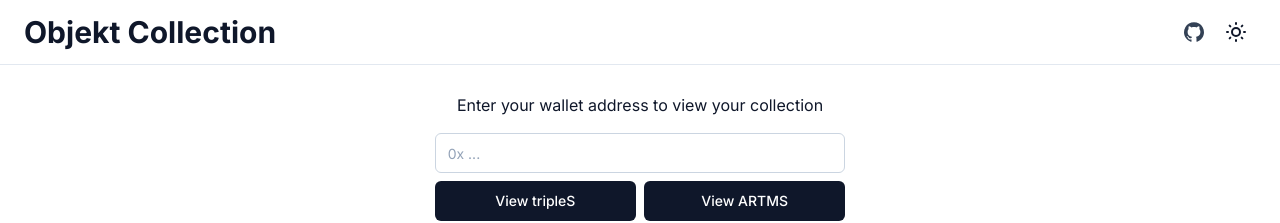
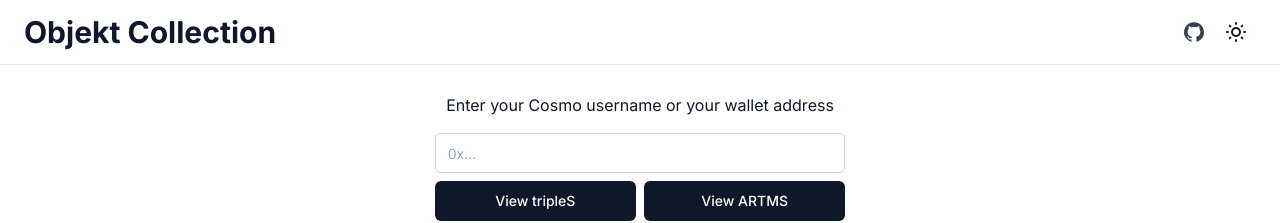
Before and after one commit to teamreflex/objekts, a Next.js app: page / in a window 1280 px wide. Shown: the top 223 px of the page. Built offline with nearby package versions, Linux system fonts and the light colour scheme.

Commit message:
add enter key submit

```diff
--- a/components/address-input.tsx
+++ b/components/address-input.tsx
@@ -4,26 +4,32 @@
 import { Input } from "@/components/ui/input"
 import { useState } from "react"
 import { useRouter } from 'next/navigation'
-import { artists } from "@/types/api"
+import { Artist, artists } from "@/types/api"
 import { cn } from "@/lib/utils"
 
 export default function AddressInput() {
   const router = useRouter();
   const [address, setAddress] = useState('')
 
-  function view<const Artist>(artist: Artist) {
+  const availableArtists = Object.entries(artists)
+  const colSpan = `col-span-${availableArtists.length}`
+
+  function view(artist: Artist) {
     router.push(`${artist}/${address}`)
   }
 
-  const availableArtists = Object.entries(artists)
-  const colSpan = `col-span-${availableArtists.length}`
+  function onKeyUp(event) {
+    if (event.keyCode === 13) {
+      view('triples')
+    }
+  }
 
   return (
     <div className={cn(`md:grid-cols-${availableArtists.length}`, 'grid w-full grid-cols-1 grid-rows-3 items-center gap-2 md:w-1/2 md:grid-rows-2 lg:w-1/3')}>
-      <span className={cn('text-center', colSpan)}>Enter your wallet address to view your collection</span>
-      <Input className={colSpan} placeholder="0x ..." value={address} onChange={e => setAddress(e.currentTarget.value)} />
+      <span className={cn('text-center', colSpan)}>Enter your Cosmo username or your wallet address</span>
+      <Input className={colSpan} placeholder="0x..." value={address} onChange={e => setAddress(e.currentTarget.value)} onKeyUp={onKeyUp} />
       <div className="flex flex-row gap-2">
-        {availableArtists.map(([key, artist]) => <Button className="w-full" key={key} onClick={() => view(key)}>View {artist.name}</Button>)}
+        {availableArtists.map(([key, artist]) => <Button className="w-full" key={key} onClick={() => view(key as Artist)}>View {artist.name}</Button>)}
       </div>
     </div>
   )
```
